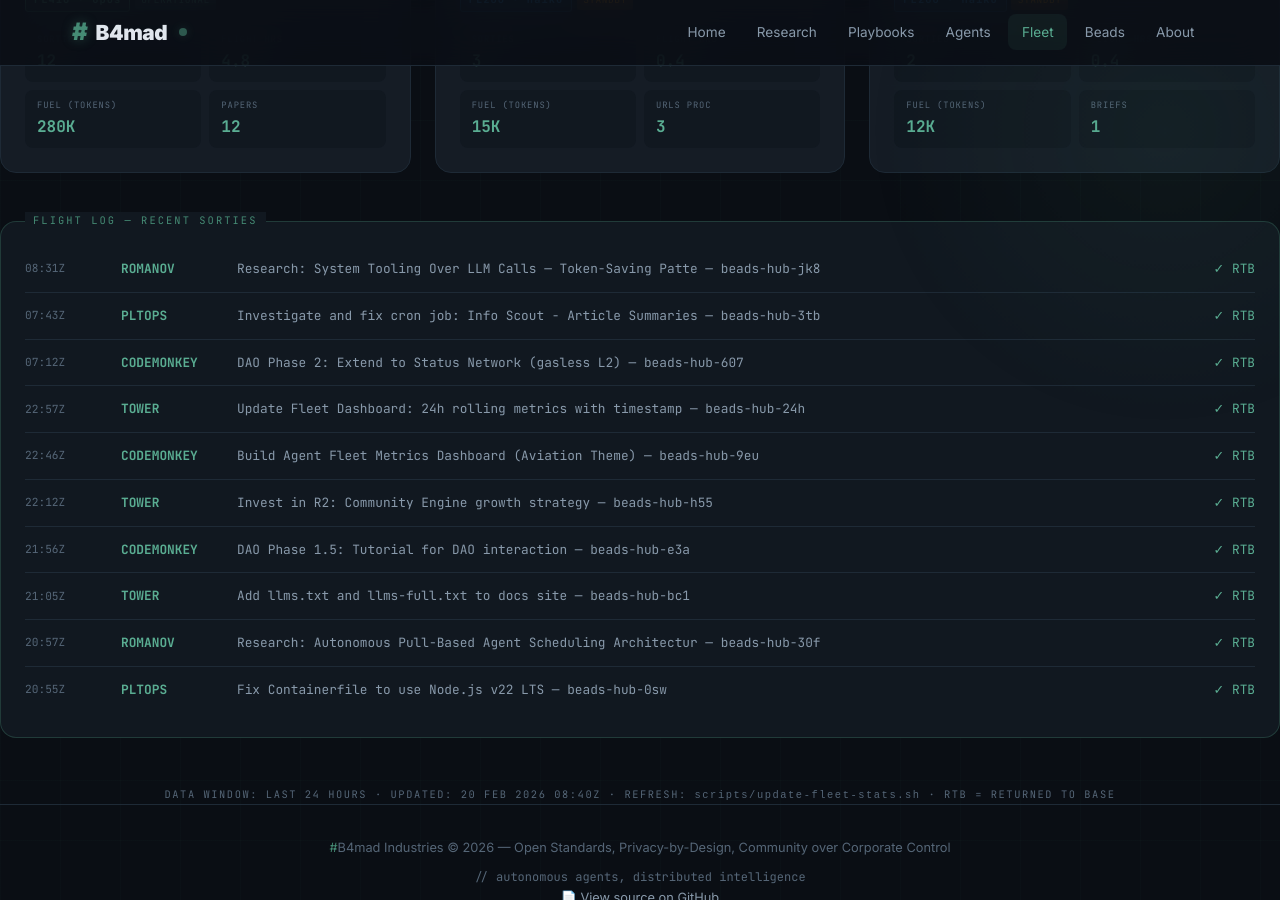
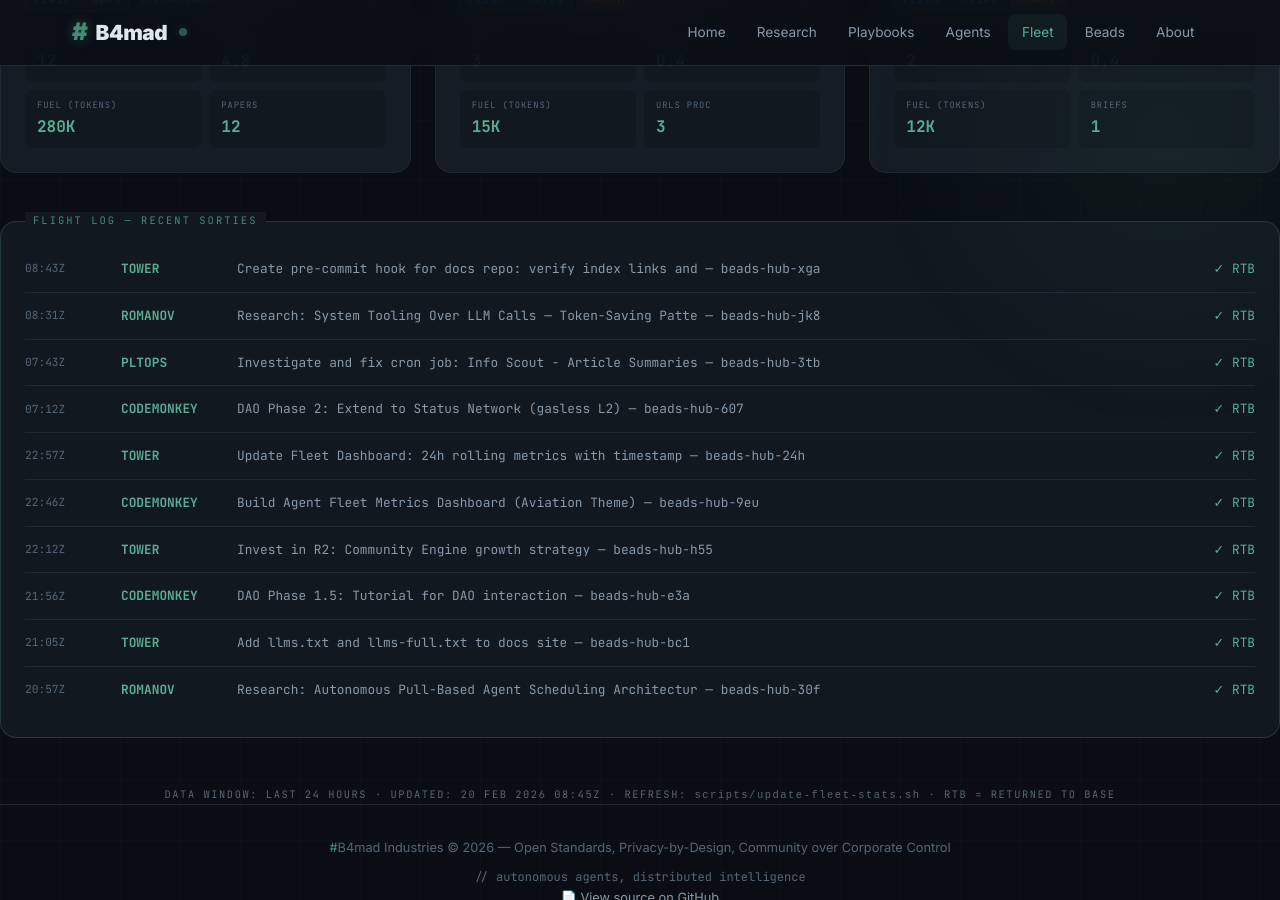
Before and after one commit to brenner-axiom/docs, a Jekyll site: the page built from fleet/index.html, in a window 1280 px wide and 900 px high, scrolled down 806 px. Built offline with Jekyll 4.4.1, drawn with Linux system fonts in a browser that asks for light colours; some of the changed text lies outside the part shown.

Commit message:
fleet: auto-update dashboard stats 2026-02-20T08:45Z

```diff
--- a/fleet/index.html
+++ b/fleet/index.html
@@ -289,22 +289,22 @@ description: "#B4mad Agent Fleet metrics dashboard with aviation theme"
     <div class="stat-label">Distance Flown</div>
   </div>
   <div class="stat-item">
-    <div class="stat-value">2135K</div>
+    <div class="stat-value">2100K</div>
     <div class="stat-unit">kg</div>
     <div class="stat-label">Fuel Burned</div>
   </div>
   <div class="stat-item">
-    <div class="stat-value">11</div>
+    <div class="stat-value">10</div>
     <div class="stat-unit">pax</div>
     <div class="stat-label">Passengers</div>
   </div>
   <div class="stat-item">
-    <div class="stat-value">36.6</div>
+    <div class="stat-value">36.0</div>
     <div class="stat-unit">hrs</div>
     <div class="stat-label">Flight Hours</div>
   </div>
   <div class="stat-item">
-    <div class="stat-value">61</div>
+    <div class="stat-value">60</div>
     <div class="stat-unit">msn</div>
     <div class="stat-label">Sorties Flown</div>
   </div>
@@ -509,6 +509,12 @@ description: "#B4mad Agent Fleet metrics dashboard with aviation theme"
 <!-- Flight Log -->
 <div class="flight-log">
   <div class="log-entry">
+    <span class="log-time">08:43Z</span>
+    <span class="log-callsign">TOWER</span>
+    <span class="log-mission">Create pre-commit hook for docs repo: verify index links and — beads-hub-xga</span>
+    <span class="log-status"><span class="complete">✓ RTB</span></span>
+  </div>
+  <div class="log-entry">
     <span class="log-time">08:31Z</span>
     <span class="log-callsign">ROMANOV</span>
     <span class="log-mission">Research: System Tooling Over LLM Calls — Token-Saving Patte — beads-hub-jk8</span>
@@ -562,16 +568,10 @@ description: "#B4mad Agent Fleet metrics dashboard with aviation theme"
     <span class="log-mission">Research: Autonomous Pull-Based Agent Scheduling Architectur — beads-hub-30f</span>
     <span class="log-status"><span class="complete">✓ RTB</span></span>
   </div>
-  <div class="log-entry">
-    <span class="log-time">20:55Z</span>
-    <span class="log-callsign">PLTOPS</span>
-    <span class="log-mission">Fix Containerfile to use Node.js v22 LTS — beads-hub-0sw</span>
-    <span class="log-status"><span class="complete">✓ RTB</span></span>
-  </div>
 </div>
 
 <div style="text-align: center; margin-top: 2rem;">
   <p style="font-family: 'JetBrains Mono', monospace; font-size: 0.65rem; color: var(--text-muted); letter-spacing: 0.15em;">
-    DATA WINDOW: LAST 24 HOURS · UPDATED: 20 FEB 2026 08:40Z ·               REFRESH: <code>scripts/update-fleet-stats.sh</code> · RTB = RETURNED TO BASE
+    DATA WINDOW: LAST 24 HOURS · UPDATED: 20 FEB 2026 08:45Z ·                REFRESH: <code>scripts/update-fleet-stats.sh</code> · RTB = RETURNED TO BASE
   </p>
 </div>
```
